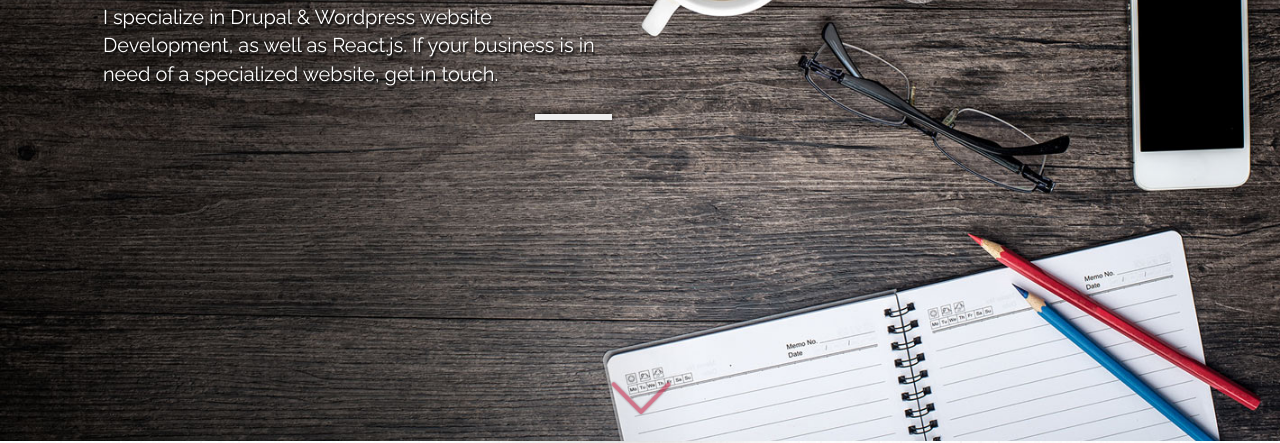
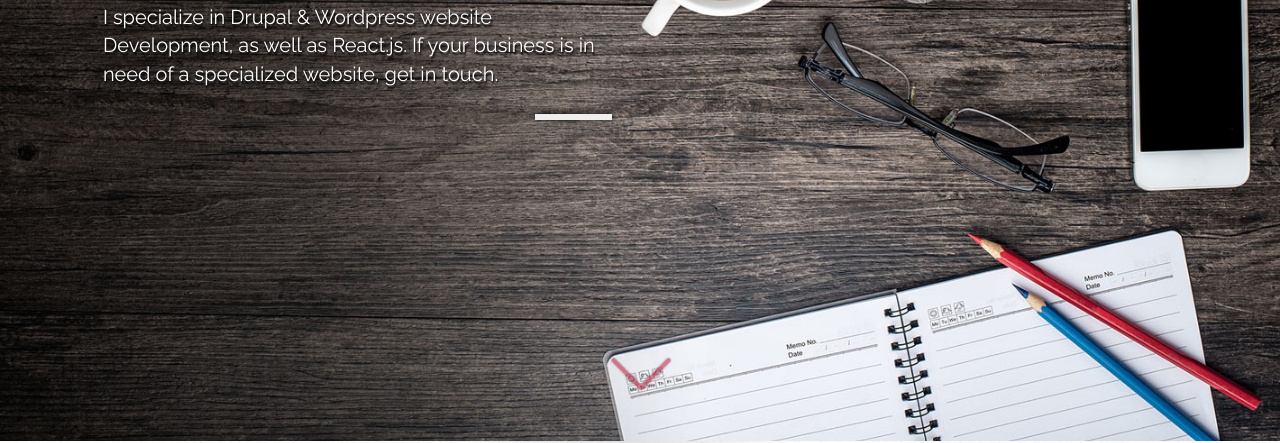
Before and after one commit to Shathiso/shathiso.github.io, a website: page index.html in a window 1280 px wide. Shown: the part 359-802 px from the top of the page. Drawn offline with nearby package versions, Linux system fonts and the light colour scheme.

Commit message:
Update style.css

```diff
--- a/css/style.css
+++ b/css/style.css
@@ -284,7 +284,7 @@ header{
     opacity: 0.4;
     padding: 33px;
     position: absolute;
-    bottom: 0;
+    bottom: 3%;
 }
 
 header .divide {
```
